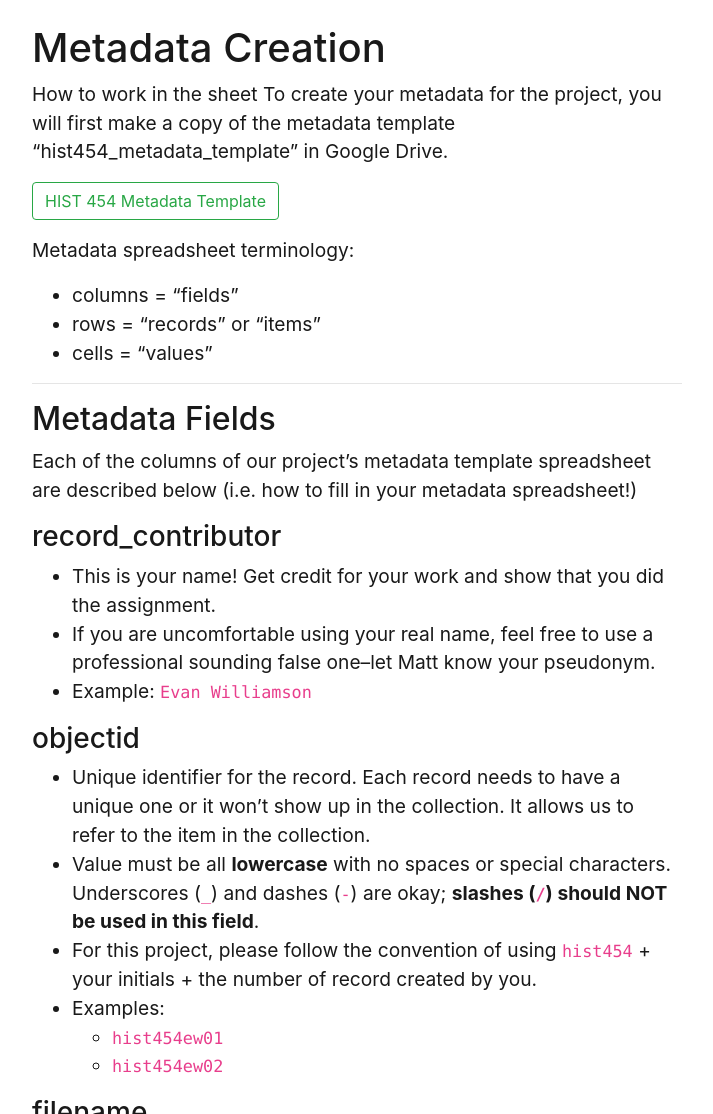
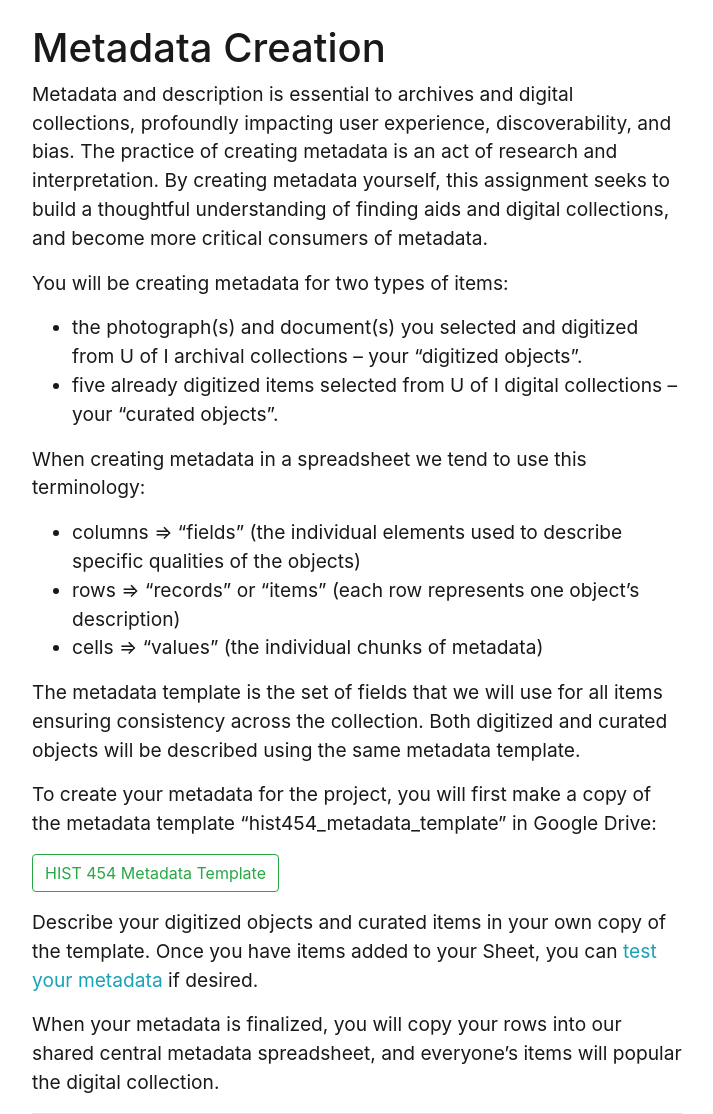
Before and after one commit to evanwill/hist-454-2022, a Jekyll site: the page built from pages/metadata.md, in a window 1280 px wide and 1400 px high. Shown: the part 286-1400 px from the top of the window, without its empty margins (283-996 px from the left). Built offline with Jekyll 4.4.1, drawn with Linux system fonts in a browser that asks for light colours; some of the changed text lies outside the part shown.

Commit message:
working on docs

```diff
--- a/pages/metadata.md
+++ b/pages/metadata.md
@@ -6,16 +6,32 @@ permalink: /metadata.html
 
 # Metadata Creation
 
-How to work in the sheet
-To create your metadata for the project, you will first make a copy of the metadata template "hist454_metadata_template" in Google Drive.
+Metadata and description is essential to archives and digital collections, profoundly impacting user experience, discoverability, and bias.
+The practice of creating metadata is an act of research and interpretation.
+By creating metadata yourself, this assignment seeks to build a thoughtful understanding of finding aids and digital collections, and become more critical consumers of metadata.
+
+You will be creating metadata for two types of items:
+
+- the photograph(s) and document(s) you selected and digitized from U of I archival collections -- your "digitized objects".
+- five already digitized items selected from U of I digital collections -- your "curated objects".
+
+When creating metadata in a spreadsheet we tend to use this terminology:
+
+- columns => "fields" (the individual elements used to describe specific qualities of the objects)
+- rows => "records" or "items" (each row represents one object's description)
+- cells => "values" (the individual chunks of metadata)
+
+The metadata template is the set of fields that we will use for all items ensuring consistency across the collection.
+Both digitized and curated objects will be described using the same metadata template.
+
+To create your metadata for the project, you will first make a copy of the metadata template "hist454_metadata_template" in Google Drive:
 
 [HIST 454 Metadata Template](https://docs.google.com/spreadsheets/d/1UG_JhZ1lYLsFeoNpO_D7dztmG8elcZlEaID-mz7QTh8/copy?usp=sharing){:.btn .btn-outline-success target="_blank" rel="noopener"}
 
-Metadata spreadsheet terminology:
+Describe your digitized objects and curated items in your own copy of the template.
+Once you have items added to your Sheet, you can [test your metadata]({{ '/setup/' | relative_url }}) if desired.
 
-- columns = "fields"
-- rows = "records" or "items"
-- cells = "values"
+When your metadata is finalized, you will copy your rows into our shared central metadata spreadsheet, and everyone's items will popular the digital collection.
 
 -----------
 
@@ -34,19 +50,19 @@ Each of the columns of our project's metadata template spreadsheet are described
 
 - Unique identifier for the record. Each record needs to have a unique one or it won't show up in the collection. It allows us to refer to the item in the collection.
 - Value must be all **lowercase** with no spaces or special characters. Underscores (`_`) and dashes (`-`) are okay; **slashes (`/`) should NOT be used in this field**.
-- For this project, please follow the convention of using `hist454` + your initials + the number of record created by you.
+- For this project, please follow the convention of using `hist454-` + your initials + the number of record created by you.
 - Examples:
-    - `hist454ew01`
-    - `hist454ew02`
+    - `hist454-ew01`
+    - `hist454-ew02`
 
 ### filename
 
 - The filename of your digitized object *or* the full link to your curated object's file download.
-    - For digitized objects, the value must **exactly** match the filename you gave to your item, including the extension (which should be ".jpg" or ".pdf").
+    - For digitized objects, the value must **exactly** match the filename you gave to your item, including the extension (which should be ".jpg" or ".pdf"). Naming your files following the same convention as the "objectid" makes things easiest!
     - For curated objects from U of I collections, the value will be a full URL to the downloadable file. You can find this in our digital collections by copying the "Download" link from an individual item page.
 - Examples:
-    - digitized image: `hist454ew01.jpg`
-    - digitized document: `hist454ew02.pdf`
+    - digitized image: `hist454-ew01.jpg`
+    - digitized document: `hist454-ew02.pdf`
     - link to image: `https://digital.lib.uidaho.edu/digital/iiif/bar-stock/1147/full/max/0/default.jpg`
 
 ### title
@@ -105,7 +121,17 @@ Each of the columns of our project's metadata template spreadsheet are described
 ### source
 
 - The related source collection or resource from which the object is derived.
+    - For your digitized items, this will be the collection designation and name as found in the finding aid.
+    - For curated items, copy the source from the original item metadata.
 - Example value: `PG 8, Barnard-Stockbridge Collection, University of Idaho Library Special Collections and Archives`
+
+### source_link
+
+- A link to more information about the source.
+    - For your digitized items, include the link to the finding aid if possible.
+    - For curated items, include the link to the item page in the collection.
+- Example finding aid link: `http://archiveswest.orbiscascade.org/ark:/80444/xv65328`
+- Example item page link: `https://www.lib.uidaho.edu/digital/barstock/items/barstock133.html`
 
 ### identifier
 
```
Also changed, not shown: pages/curation.md (+2 -1 lines), pages/digitization.md (+1 -1 lines), pages/setup.md (+4 -6 lines).
